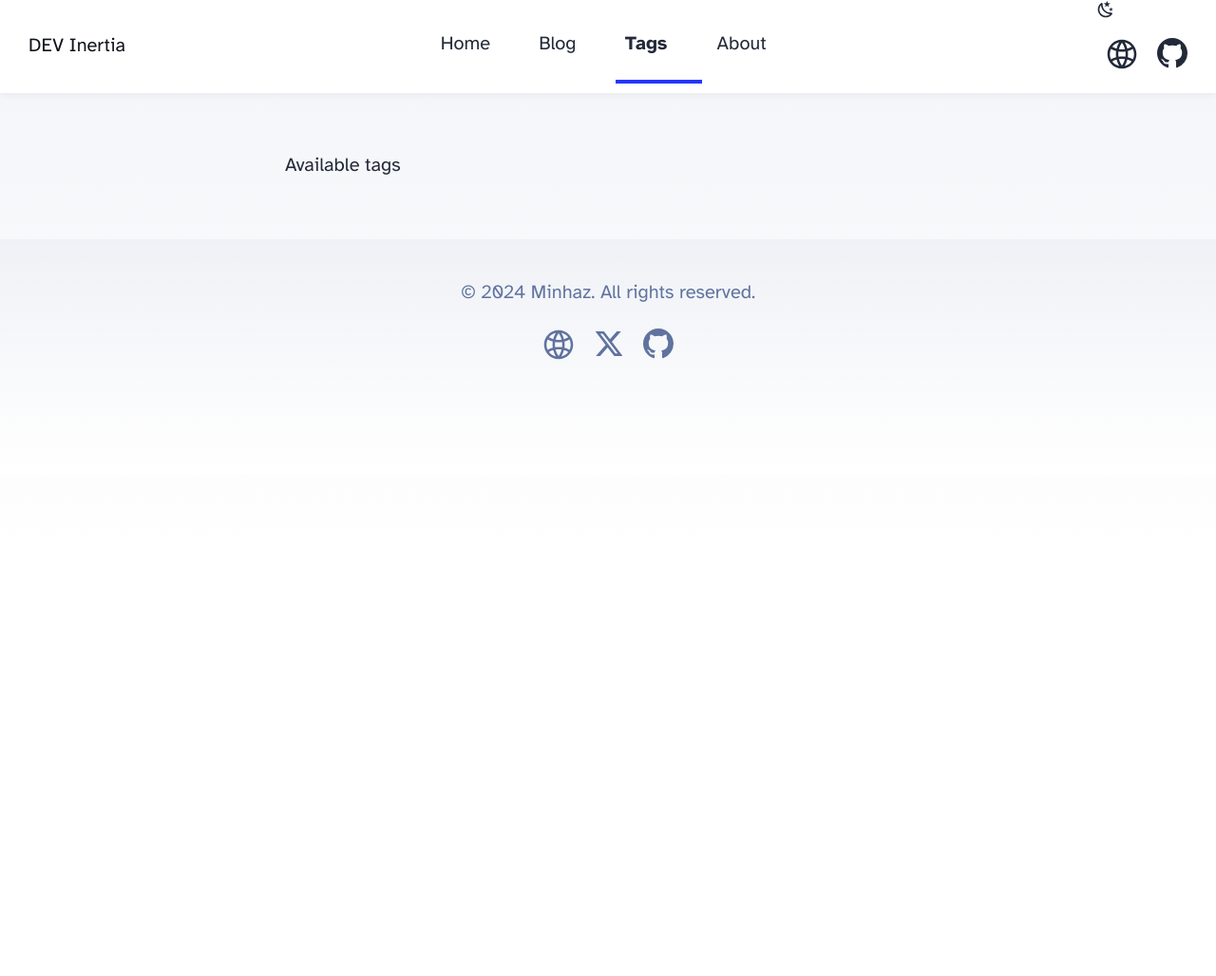
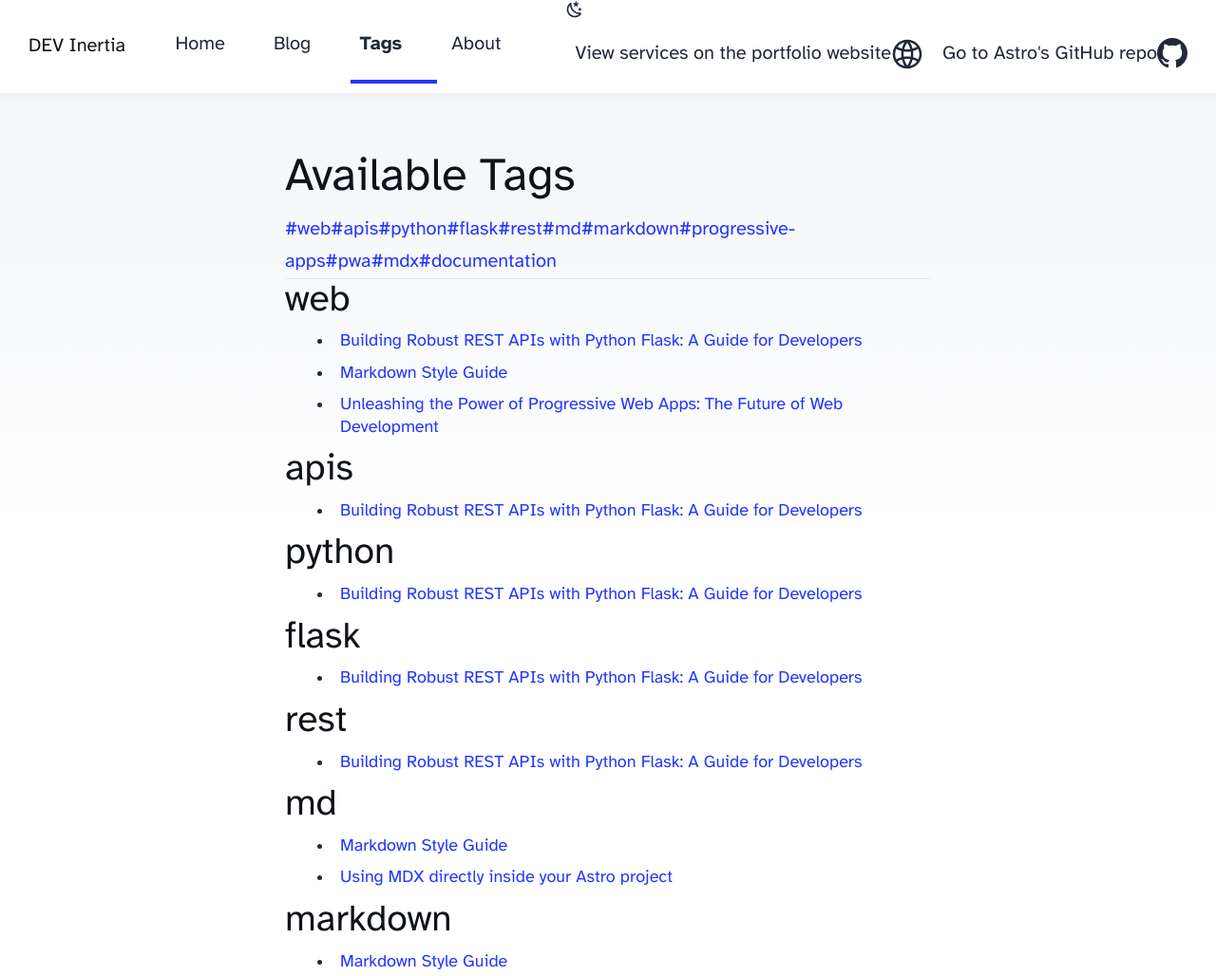
Before and after one commit to Sharif-Minhaz/DevInertia-Blog, an Astro site: page /tags in a window 1280 px wide. Shown: the top 1028 px of the page at 95% size. Before the commit the page ends 800 px from the top, so only its background shows below. Built offline with nearby package versions, Linux system fonts and the light colour scheme; Astro itself is replaced by a stand-in of ours; some icons are missing.

Commit message:
feat: add tags feature

```diff
--- a/src/components/Tags.astro
+++ b/src/components/Tags.astro
@@ -8,7 +8,7 @@ const {data} = Astro.props;
         <span class="mx-4 text-gray-500">Tags</span>
         <div class="flex-grow border-t border-gray-300 dark:border-gray-800" />
     </div>
-    <div class="flex gap-3 justify-center mt-8">
-        {data.map((tag:string) => <span class="inline-flex text-[18px] px-4 py-1 items-center justify-center border text-slate-600 border-slate-300 dark:border-slate-700 dark:text-slate-300 rounded-full">#{tag}</span>)}
+    <div class="flex flex-wrap gap-3 justify-center mt-8">
+        {data.map((tag:string) => <a href={`/tags#${tag}`}><span class="inline-flex text-[18px] px-4 py-1 items-center justify-center border text-slate-600 border-slate-300 dark:border-slate-700 dark:text-slate-300 rounded-full">#{tag}</span></a>)}
     </div>
 </div>
--- a/src/pages/tags.astro
+++ b/src/pages/tags.astro
@@ -1,11 +1,55 @@
 ---
+import { getCollection } from "astro:content";
 import MainLayout from "../layouts/MainLayout.astro";
+import type {Info} from "../../types"
 
+const posts = await getCollection('blog')
+
+const tags = posts.map((post) => post.data.tags).flat(); // merge all the tags from every posts
+const uniqueTags = Array.from(new Set(tags)) // get the unique tags
+
+// get tagged post for every tag
+const data = uniqueTags.map((tag) => {
+    const info:Info = {tagName: tag, posts:[]};
+    // checking all the post
+    posts.forEach(post => {
+        if(post.data.tags.includes(tag)) {
+            info.posts.push({title: post.data.title, slug: post.slug})
+        }
+    })
+
+    return info;
+})
 
 ---
-
+<style>
+    li {
+        text-indent: -24px;
+        padding-left: 38px;
+        line-height: 1.3;
+        margin-bottom: 10px;
+    }
+</style>
 <MainLayout>
     <main>
-        Available tags
+        <h2>Available Tags</h2>
+        <div class="flex flex-wrap gap-3 mt-8 mb-10">
+            {uniqueTags.map((tag:string) => <a href={`#${tag}`}><span class="inline-flex text-[18px] px-4 py-1 items-center justify-center border text-slate-600 border-slate-300 dark:border-slate-700 dark:text-slate-300 rounded-full">#{tag}</span></a>)}
+        </div>
+        <hr />
+        <div class="mt-8">
+            {
+                data.map((tagged) => (
+                    <div class="mb-6">
+                        <h3 id={tagged.tagName}>{tagged.tagName}</h3>
+                        <ul>
+                            {tagged.posts.map((post) =><li>
+                                <a class="dark:text-blue-400 hover:underline" href={`/blog/view/${post.slug}`}>{post.title}</a>
+                            </li>)}
+                        </ul>
+                    </div>
+                ))
+            }
+        </div>
     </main>
 </MainLayout>
--- a/src/styles/global.css
+++ b/src/styles/global.css
@@ -220,21 +220,3 @@ hr {
 		padding: 1em;
 	}
 }
-
-.sr-only {
-	border: 0;
-	padding: 0;
-	margin: 0;
-	position: absolute !important;
-	height: 1px;
-	width: 1px;
-	overflow: hidden;
-	/* IE6, IE7 - a 0 height clip, off to the bottom right of the visible 1px box */
-	clip: rect(1px 1px 1px 1px);
-	/* maybe deprecated but we need to support legacy browsers */
-	clip: rect(1px, 1px, 1px, 1px);
-	/* modern browsers, clip-path works inwards from each corner */
-	clip-path: inset(50%);
-	/* added line to stop words getting smushed together (as they go onto separate lines and some screen readers do not understand line feeds as a space */
-	white-space: nowrap;
-}
```
Also changed, not shown: types/index.ts (+10 -0 lines).
